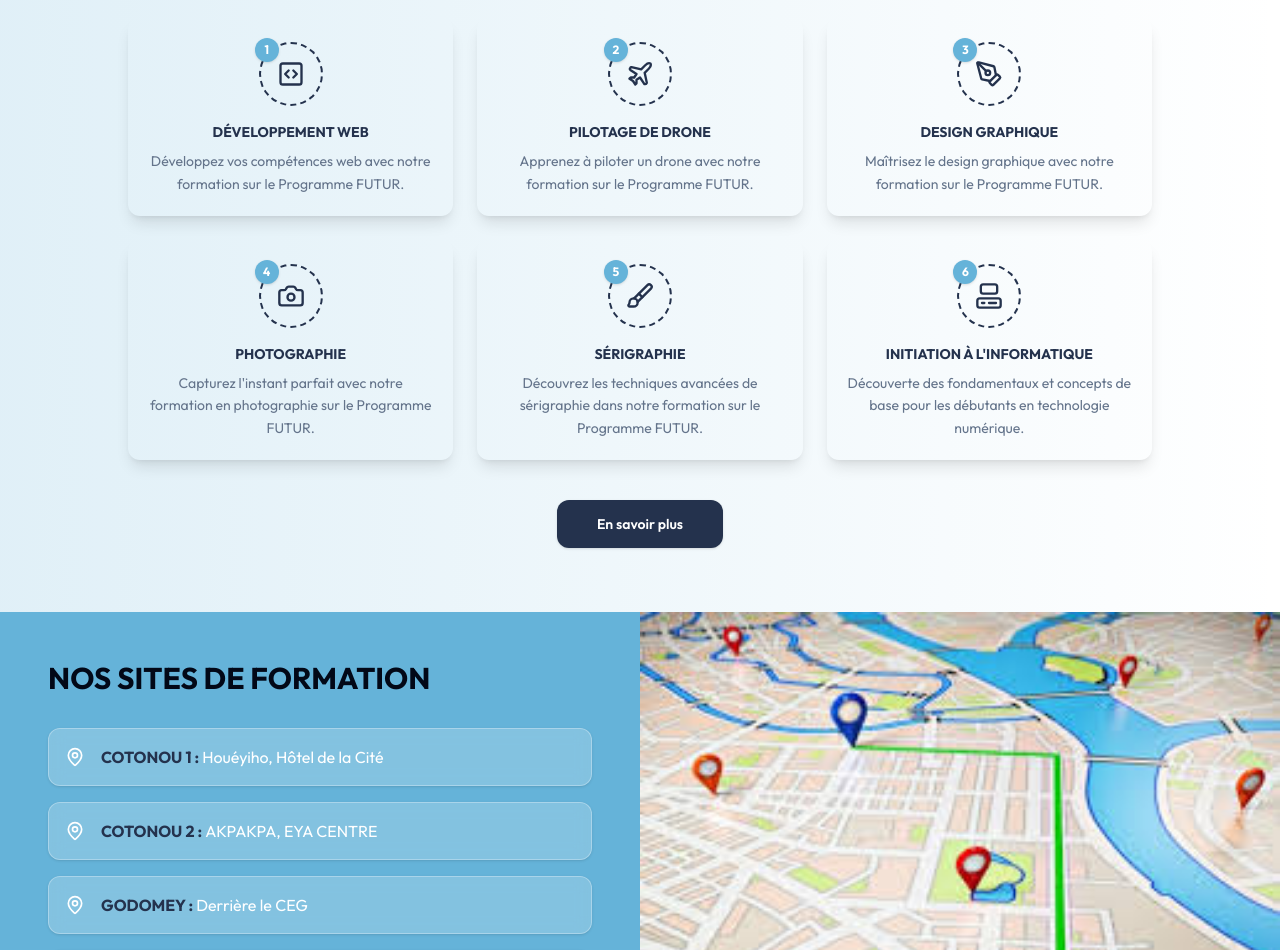
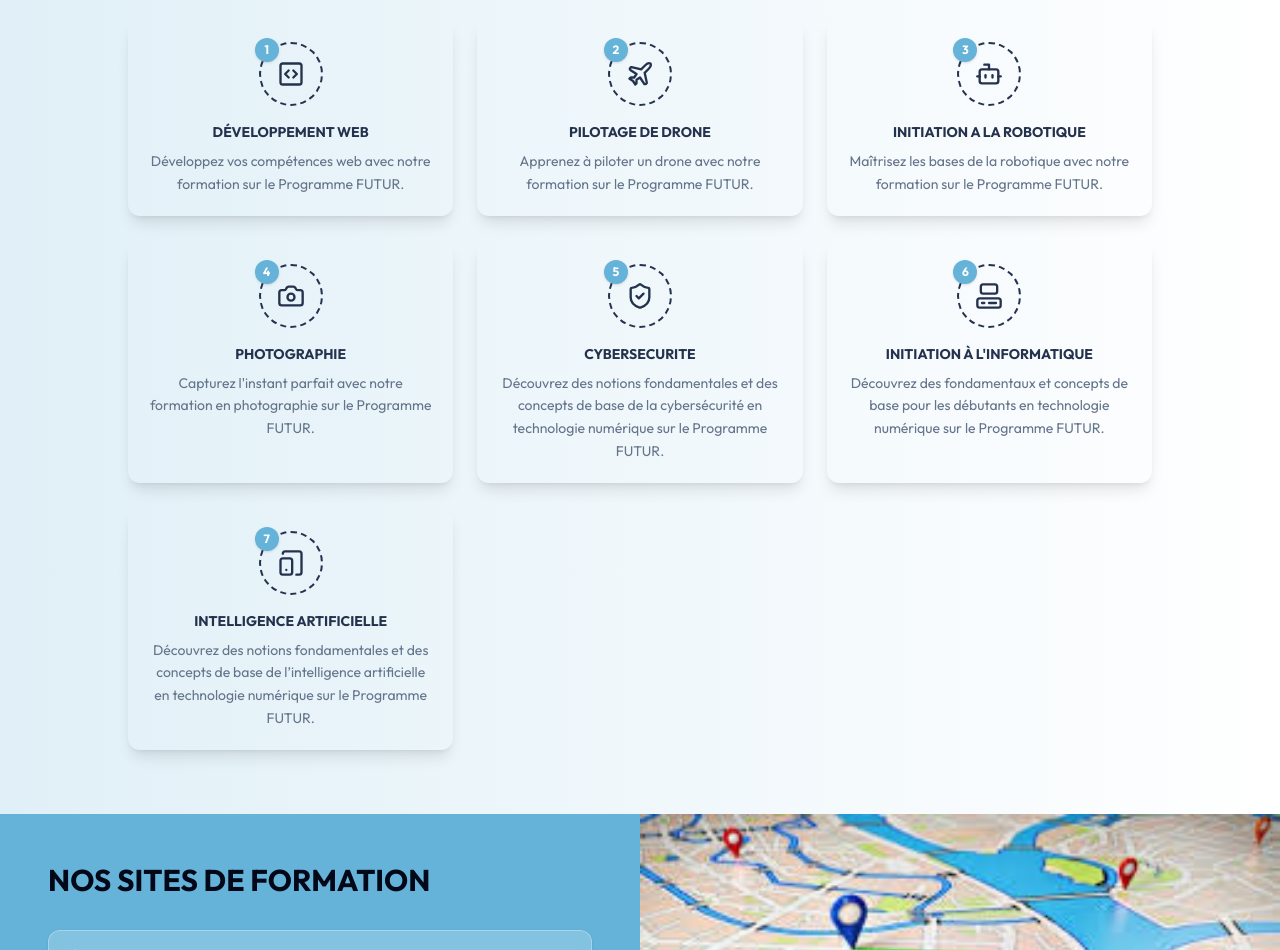
Before and after one commit to HermannRichy/programme-futur, a Next.js app: page / in a window 1280 px wide. Shown: the part 1460-2410 px from the top of the page. Built offline with nearby package versions, Linux system fonts and the light colour scheme; no server answers.

Commit message:
Ajout et modifications des icônes de la page formation

```diff
--- a/src/components/sections/Formations.tsx
+++ b/src/components/sections/Formations.tsx
@@ -1,11 +1,12 @@
 import Link from 'next/link';
 import {
-    Brush,
+    ShieldCheck,
     SquareCode,
     Camera,
     Computer,
-    PenTool,
+    Bot,
     Plane,
+    TabletSmartphone,
 } from 'lucide-react';
 import { Card, CardContent } from '@/components/ui/card';
 import { Button } from '@/components/ui/button';
@@ -26,9 +27,9 @@ const formations = [
     },
     {
         number: 3,
-        icon: PenTool,
-        title: 'DESIGN GRAPHIQUE',
-        desc: 'Maîtrisez le design graphique avec notre formation sur le Programme FUTUR.',
+        icon: Bot,
+        title: 'INITIATION A LA ROBOTIQUE',
+        desc: 'Maîtrisez les bases de la robotique avec notre formation sur le Programme FUTUR.',
     },
     {
         number: 4,
@@ -38,15 +39,21 @@ const formations = [
     },
     {
         number: 5,
-        icon: Brush,
-        title: 'SÉRIGRAPHIE',
-        desc: 'Découvrez les techniques avancées de sérigraphie dans notre formation sur le Programme FUTUR.',
+        icon: ShieldCheck,
+        title: 'CYBERSECURITE',
+        desc: 'Découvrez des notions fondamentales et des concepts de base de la cybersécurité en technologie numérique sur le Programme FUTUR.',
     },
     {
         number: 6,
         icon: Computer,
         title: "INITIATION À L'INFORMATIQUE",
-        desc: 'Découverte des fondamentaux et concepts de base pour les débutants en technologie numérique.',
+        desc: 'Découvrez des fondamentaux et concepts de base pour les débutants en technologie numérique sur le Programme FUTUR.',
+    },
+    {
+        number: 7,
+        icon: TabletSmartphone,
+        title: 'INTELLIGENCE ARTIFICIELLE',
+        desc: 'Découvrez des notions fondamentales et des concepts de base de l’intelligence artificielle en technologie numérique sur le Programme FUTUR.',
     },
 ];
 
@@ -93,14 +100,14 @@ export default function Formations() {
                 ))}
             </div>
 
-            <div className="text-center mt-10">
+            {/* <div className="text-center mt-10">
                 <Button
                     asChild
                     className="bg-[#24324d] hover:bg-[#1a2438] text-white rounded-xl px-10 h-12 font-semibold"
                 >
                     <Link href="/formations">En savoir plus</Link>
                 </Button>
-            </div>
+            </div> */}
         </section>
     );
 }
```
